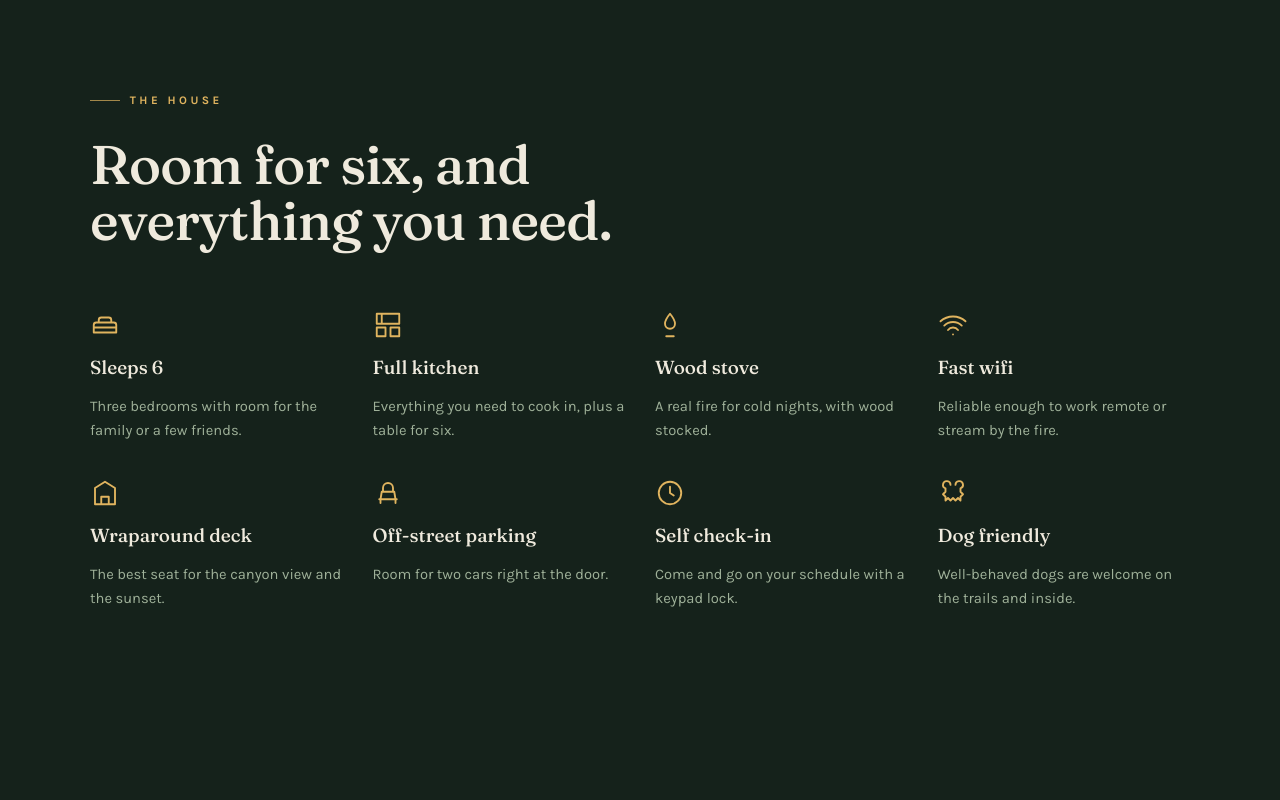
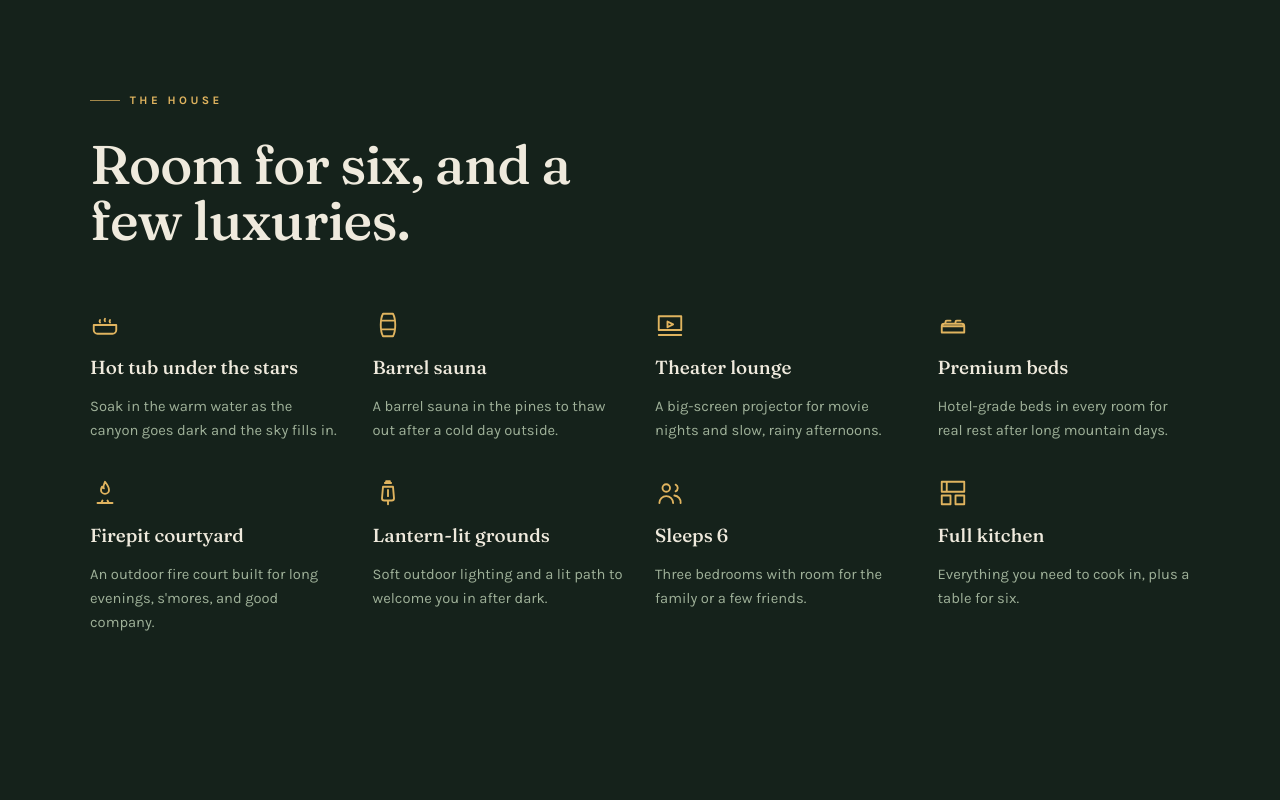
Before and after one commit to Goofns/the-north-pine-overlook, a plain HTML site: page index.html in a window 1280 px wide. Shown: the part 1640-2440 px from the top of the page. Drawn offline with Linux system fonts and the light colour scheme.

Commit message:
Add files via upload

```diff
--- a/index.html
+++ b/index.html
@@ -3,6 +3,8 @@
 <head>
 <meta charset="UTF-8" />
 <meta name="viewport" content="width=device-width, initial-scale=1.0" />
+<!-- Bing Webmaster Tools site verification -->
+<meta name="msvalidate.01" content="F49B60EFF55D92DF191EE4E6C93A5998" />
 <!-- EDIT: Browser tab title -->
 <title>The North Pine Overlook · A mountain home in Bailey, Colorado</title>
 <!-- EDIT: search + link-preview description -->
@@ -283,22 +285,22 @@
 </section>
 
 <!-- ============ THE HOUSE ============ -->
-<!-- EDIT: these amenities are placeholders. Update them to match the actual house. -->
+<!-- EDIT: These are your planned premium amenities. Show them as live only once each is actually installed. Add any basics that apply (wifi, parking, self check-in, pet policy) and confirm the kitchen. -->
 <section class="section house" id="house">
   <div class="wrap">
     <div class="reveal">
       <span class="eyebrow">The house</span>
-      <h2 class="h-lg lead-in">Room for six, and everything you need.</h2>
+      <h2 class="h-lg lead-in">Room for six, and a few luxuries.</h2>
     </div>
     <div class="amen-grid reveal">
-      <div class="amen"><svg class="ico" viewBox="0 0 24 24" fill="none" stroke="currentColor" stroke-width="1.5" stroke-linecap="round" stroke-linejoin="round"><path d="M3 18v-6a2 2 0 0 1 2-2h14a2 2 0 0 1 2 2v6M3 18h18M3 14h18M7 10V8a2 2 0 0 1 2-2h6a2 2 0 0 1 2 2v2"/></svg><b>Sleeps 6</b><span>Three bedrooms with room for the family or a few friends.</span></div>
+      <div class="amen"><svg class="ico" viewBox="0 0 24 24" fill="none" stroke="currentColor" stroke-width="1.5" stroke-linecap="round" stroke-linejoin="round"><path d="M3 12h18v4a3 3 0 0 1-3 3H6a3 3 0 0 1-3-3zM8 8c-.5.7-.5 1.3 0 2M12 7c-.5.7-.5 1.3 0 2M16 8c-.5.7-.5 1.3 0 2"/></svg><b>Hot tub under the stars</b><span>Soak in the warm water as the canyon goes dark and the sky fills in.</span></div>
+      <div class="amen"><svg class="ico" viewBox="0 0 24 24" fill="none" stroke="currentColor" stroke-width="1.5" stroke-linecap="round" stroke-linejoin="round"><path d="M8 3h8c1.2 2.2 1.8 4.8 1.8 9s-.6 6.8-1.8 9H8c-1.2-2.2-1.8-4.8-1.8-9S6.8 5.2 8 3zM6.4 8.5h11.2M6.4 15.5h11.2"/></svg><b>Barrel sauna</b><span>A barrel sauna in the pines to thaw out after a cold day outside.</span></div>
+      <div class="amen"><svg class="ico" viewBox="0 0 24 24" fill="none" stroke="currentColor" stroke-width="1.5" stroke-linecap="round" stroke-linejoin="round"><path d="M3 5h18v11H3zM3 20h18M10 9.2l4.5 2.3-4.5 2.3z"/></svg><b>Theater lounge</b><span>A big-screen projector for movie nights and slow, rainy afternoons.</span></div>
+      <div class="amen"><svg class="ico" viewBox="0 0 24 24" fill="none" stroke="currentColor" stroke-width="1.5" stroke-linecap="round" stroke-linejoin="round"><path d="M3 18v-5a2 2 0 0 1 2-2h14a2 2 0 0 1 2 2v5M3 18h18M3 13h18M6 11V9.5a1 1 0 0 1 1-1h3M14 11V9.5a1 1 0 0 1 1-1h3"/></svg><b>Premium beds</b><span>Hotel-grade beds in every room for real rest after long mountain days.</span></div>
+      <div class="amen"><svg class="ico" viewBox="0 0 24 24" fill="none" stroke="currentColor" stroke-width="1.5" stroke-linecap="round" stroke-linejoin="round"><path d="M12 3c1.8 2.3 3.2 4.2 3.2 6.5a3.2 3.2 0 0 1-6.4 0c0-.9.3-1.7.9-2.6.2.9.7 1.4 1.4 1.4C10.2 7.4 11.1 5.2 12 3zM6 20h12M9 20l1-2M15 20l-1-2"/></svg><b>Firepit courtyard</b><span>An outdoor fire court built for long evenings, s'mores, and good company.</span></div>
+      <div class="amen"><svg class="ico" viewBox="0 0 24 24" fill="none" stroke="currentColor" stroke-width="1.5" stroke-linecap="round" stroke-linejoin="round"><path d="M9.5 4h5M10.5 4V2.5h3V4M8 7h8l.8 9.2A1.8 1.8 0 0 1 15 18H9a1.8 1.8 0 0 1-1.8-1.8zM12 18v3M12 9.5v5"/></svg><b>Lantern-lit grounds</b><span>Soft outdoor lighting and a lit path to welcome you in after dark.</span></div>
+      <div class="amen"><svg class="ico" viewBox="0 0 24 24" fill="none" stroke="currentColor" stroke-width="1.5" stroke-linecap="round" stroke-linejoin="round"><path d="M9 11a3 3 0 1 0 0-6 3 3 0 0 0 0 6zM3.5 20a5.5 5.5 0 0 1 11 0M16.5 5.3a3 3 0 0 1 0 5.4M15.5 14a5.5 5.5 0 0 1 5 6"/></svg><b>Sleeps 6</b><span>Three bedrooms with room for the family or a few friends.</span></div>
       <div class="amen"><svg class="ico" viewBox="0 0 24 24" fill="none" stroke="currentColor" stroke-width="1.5" stroke-linecap="round" stroke-linejoin="round"><path d="M3 3h18v8H3zM7 3v8M3 14h7v7H3zM14 14h7v7h-7z"/></svg><b>Full kitchen</b><span>Everything you need to cook in, plus a table for six.</span></div>
-      <div class="amen"><svg class="ico" viewBox="0 0 24 24" fill="none" stroke="currentColor" stroke-width="1.5" stroke-linecap="round" stroke-linejoin="round"><path d="M12 3c2.5 3 4 5.5 4 8a4 4 0 0 1-8 0c0-2.5 1.5-5 4-8zM9 21h6"/></svg><b>Wood stove</b><span>A real fire for cold nights, with wood stocked.</span></div>
-      <div class="amen"><svg class="ico" viewBox="0 0 24 24" fill="none" stroke="currentColor" stroke-width="1.5" stroke-linecap="round" stroke-linejoin="round"><path d="M5 12.5a10 10 0 0 1 14 0M8 16a5 5 0 0 1 8 0M12 19.5h.01M2 9a15 15 0 0 1 20 0"/></svg><b>Fast wifi</b><span>Reliable enough to work remote or stream by the fire.</span></div>
-      <div class="amen"><svg class="ico" viewBox="0 0 24 24" fill="none" stroke="currentColor" stroke-width="1.5" stroke-linecap="round" stroke-linejoin="round"><path d="M4 21V8l8-5 8 5v13M4 21h16M9 21v-6h6v6"/></svg><b>Wraparound deck</b><span>The best seat for the canyon view and the sunset.</span></div>
-      <div class="amen"><svg class="ico" viewBox="0 0 24 24" fill="none" stroke="currentColor" stroke-width="1.5" stroke-linecap="round" stroke-linejoin="round"><path d="M5 17h14M6 17l1-6h10l1 6M8 11V8a4 4 0 0 1 8 0v3M6 20v-3M18 20v-3"/></svg><b>Off-street parking</b><span>Room for two cars right at the door.</span></div>
-      <div class="amen"><svg class="ico" viewBox="0 0 24 24" fill="none" stroke="currentColor" stroke-width="1.5" stroke-linecap="round" stroke-linejoin="round"><circle cx="12" cy="12" r="9"/><path d="M12 7v5l3 2"/></svg><b>Self check-in</b><span>Come and go on your schedule with a keypad lock.</span></div>
-      <div class="amen"><svg class="ico" viewBox="0 0 24 24" fill="none" stroke="currentColor" stroke-width="1.5" stroke-linecap="round" stroke-linejoin="round"><path d="M10 5.5a3 3 0 1 0-4 2.8V11l-2 2 2 2v3l2-2 2 2 2-2 2 2 2-2 2 2v-3l2-2-2-2V8.3a3 3 0 1 0-4-2.8"/></svg><b>Dog friendly</b><span>Well-behaved dogs are welcome on the trails and inside.</span></div>
     </div>
   </div>
 </section>
@@ -399,8 +401,8 @@
       <figure><div class="ph"><div class="cap"><b>The view down the canyon</b><small>Add your photo</small></div></div></figure>
       <figure><div class="ph"><div class="cap"><b>Golden hour from the deck</b><small>Add your photo</small></div></div></figure>
       <figure><div class="ph"><div class="cap"><b>The fire pit after dark</b><small>Add your photo</small></div></div></figure>
-      <figure><div class="ph"><div class="cap"><b>A trail from the door</b><small>Add your photo</small></div></div></figure>
-      <figure><div class="ph"><div class="cap"><b>First snow on the pines</b><small>Add your photo</small></div></div></figure>
+      <figure><div class="ph"><div class="cap"><b>The hot tub at dusk</b><small>Add your photo</small></div></div></figure>
+      <figure><div class="ph"><div class="cap"><b>The barrel sauna</b><small>Add your photo</small></div></div></figure>
     </div>
   </div>
 </section>
```
